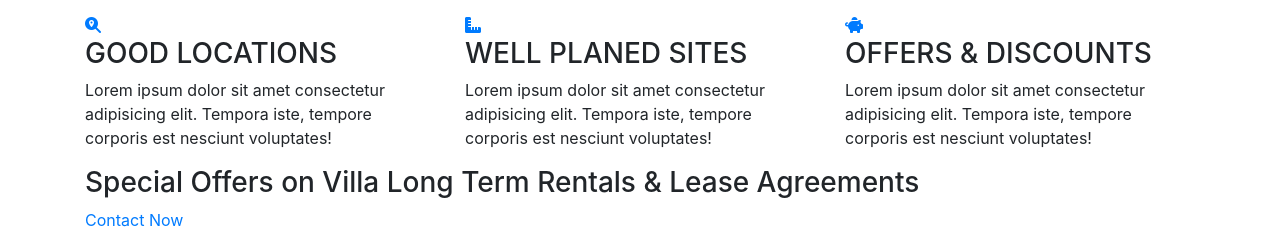
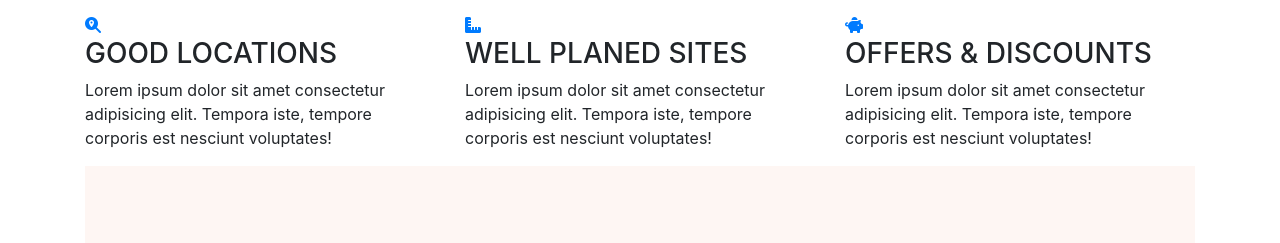
Before and after one commit to SinemSungur/estent-real-estate-demo-page, a website: page services.html in a window 1280 px wide. Shown: the part 948-1191 px from the top of the page. Drawn offline with nearby package versions, Linux system fonts and the light colour scheme; a web font is replaced by a local one.

Commit message:
style2.css updated

```diff
--- a/style2.css
+++ b/style2.css
@@ -1,4 +1,3 @@
-
 /*   SERVICES SUBPAGE   */
 .services-header {
   background-image: url(images/Services-head.jpg);
@@ -8,3 +7,39 @@
   height: 550px;
   margin-top: -50px;
 }
+/* I BUILD 'FIRST SECTION BEFORE' just check  */
+
+/* + first section    */
+
+/*     SERVICES ARTICLE   */
+.services-section {
+  background-color: #fef6f3;
+  padding: 80px 20px;
+  text-align: center !important;
+}
+.services-section h3 {
+  font-size: 20px;
+  color: #444;
+  margin-bottom: 30px;
+  font-weight: 600;
+}
+.services-section a {
+  background-color: #2c3e50;
+  color: #fff;
+  padding: 10px 30px;
+  text-align: center;
+  text-transform: uppercase;
+  font-weight: 700;
+  border-radius: 3px;
+}
+.services-section a:hover {
+  color: #fff !important;
+  text-decoration: none;
+  background-color: #444;
+}
+
+@media screen and (min-width: 768px) {
+  .services-section h3 {
+    font-size: 24px;
+  }
+}
```
Lines whose indentation alone changed are shown as unchanged.
